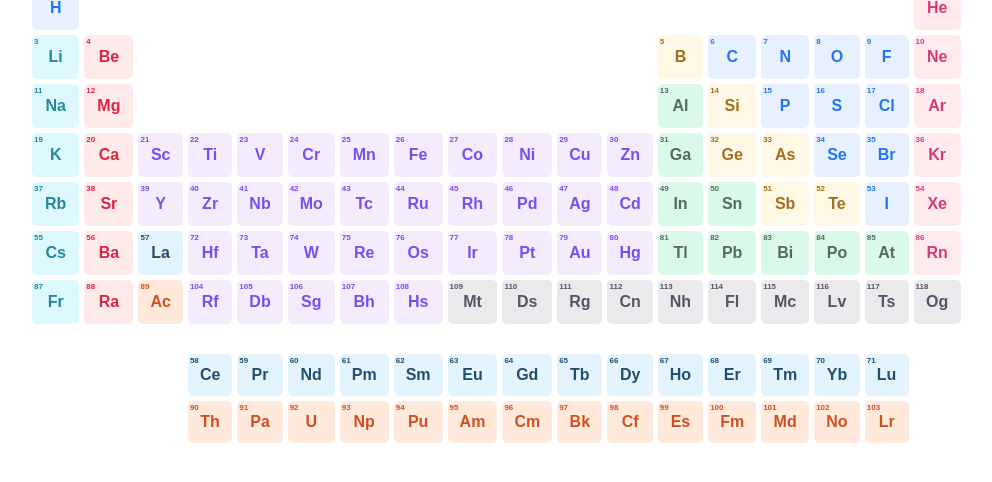
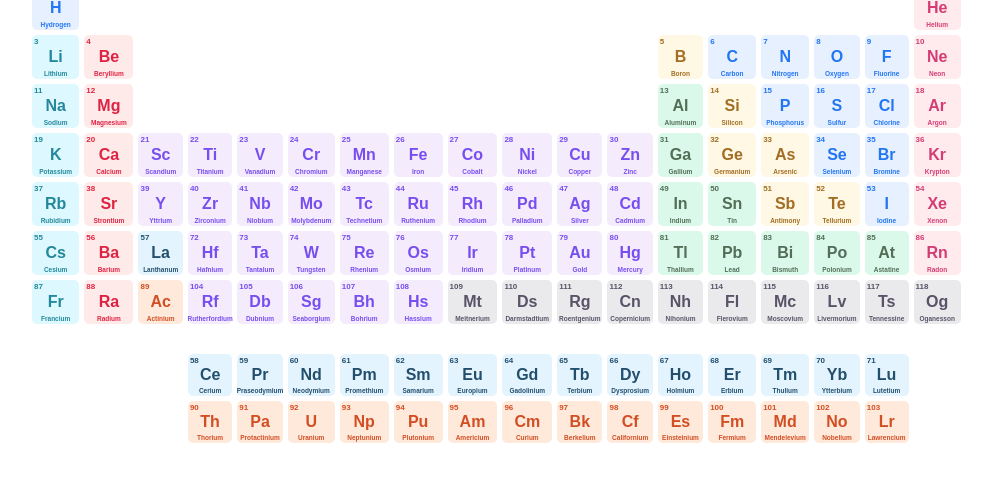
Before and after one commit to manishnittala007/periodictable, a plain HTML site: page index.html in a window 1280 px wide. Shown: the part 66-548 px from the top of the page, without its empty margins (152-1144 px from the left). Drawn offline with Linux system fonts and the light colour scheme.

Commit message:
Update index.css

```diff
--- a/index.css
+++ b/index.css
@@ -73,12 +73,12 @@ body {
     transition: display 0.8s ease;
 }
 .element-name{
-    display: none;
+/*     display: none; */
     position: absolute;
     font-size:6.5px;
-    bottom:0px;
+    bottom:2px;
     text-align: center;
-    transition: display 0.8s ease;
+/*     transition: display 0.8s ease; */
 
 }
 #He {
```
